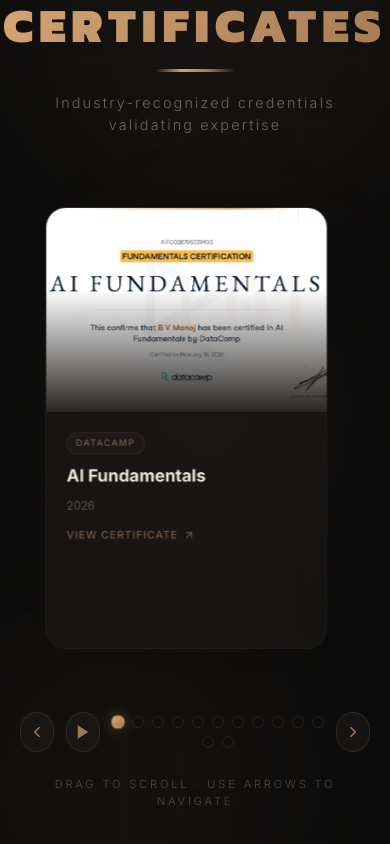
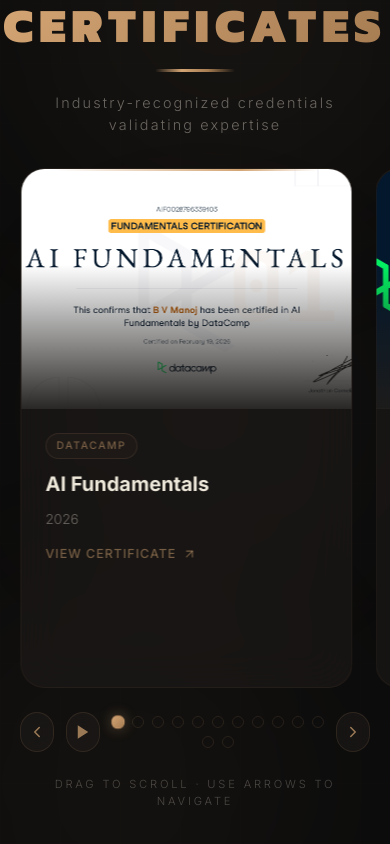
Before and after one commit to Venkata-Manoj/portfolio, a React (Vite) app: page / in a window 390 px wide. Shown: the part 5097-5941 px from the top of the page. Built offline with nearby package versions, Linux system fonts and the light colour scheme; a web font is replaced by a local one.

Commit message:
feat: add CertificatesSection component with infinite scroll carousel and image optimization

```diff
--- a/src/components/CertificatesSection.jsx
+++ b/src/components/CertificatesSection.jsx
@@ -152,22 +152,8 @@
   const staggerDelay = (index % TOTAL) * 100
   const isMobile = useIsMobile()
 
-  // Simplified entrance animation on mobile
-  const initialVariants = isMobile
-    ? { opacity: 0, y: 20 }
-    : { opacity: 0, scale: 0.85, y: 30 }
-  const animateVariants = isMobile
-    ? { opacity: 1, y: 0 }
-    : { opacity: 1, scale: 1, y: 0 }
-  const transitionConfig = isMobile
-    ? { duration: 0.4, delay: staggerDelay, ease: [0.22, 1, 0.36, 1] }
-    : { duration: 0.6, delay: staggerDelay, ease: [0.22, 1, 0.36, 1] }
-
   return (
-    <motion.article
-      initial={initialVariants}
-      animate={isVisible ? animateVariants : {}}
-      transition={transitionConfig}
+    <article
       className={`cert-card group ${isVisible ? 'is-visible' : 'is-hidden'}`}
       data-index={index}
       role="group"
@@ -309,9 +295,9 @@
           </span>
         </a>
         </div>
-      </motion.article>
-    )
-  }
+    </article>
+  )
+}
 
 /* =====================================================================
    CERTIFICATES SECTION — Horizontal infinite auto-scrolling carousel
```
